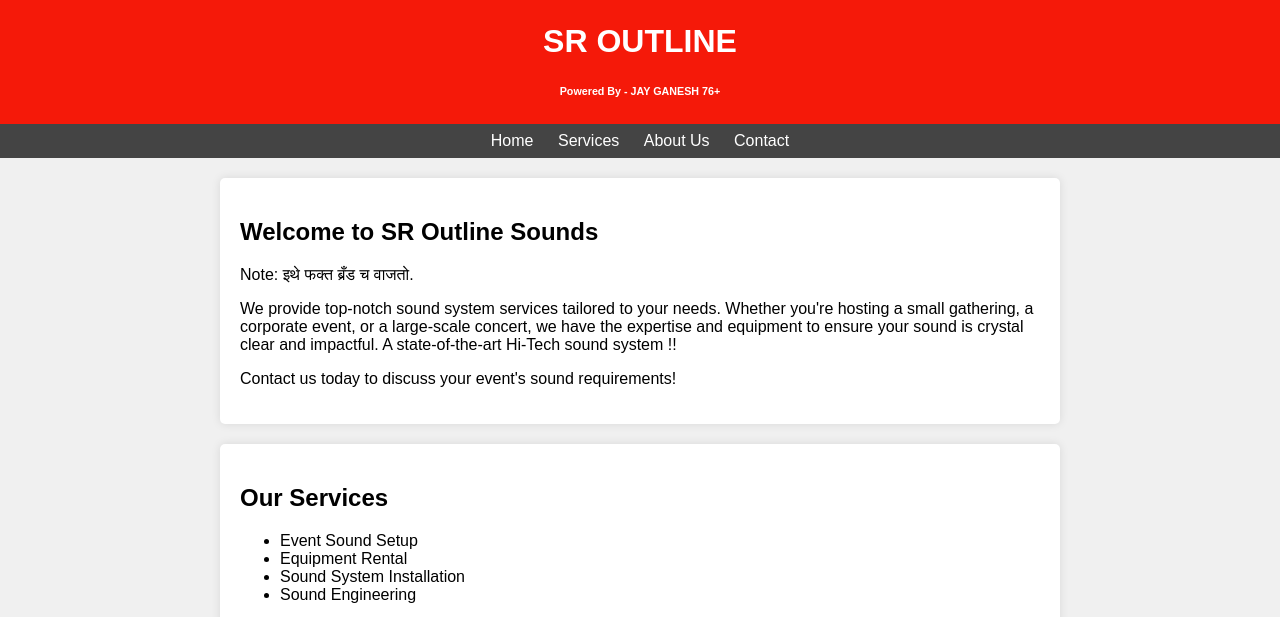
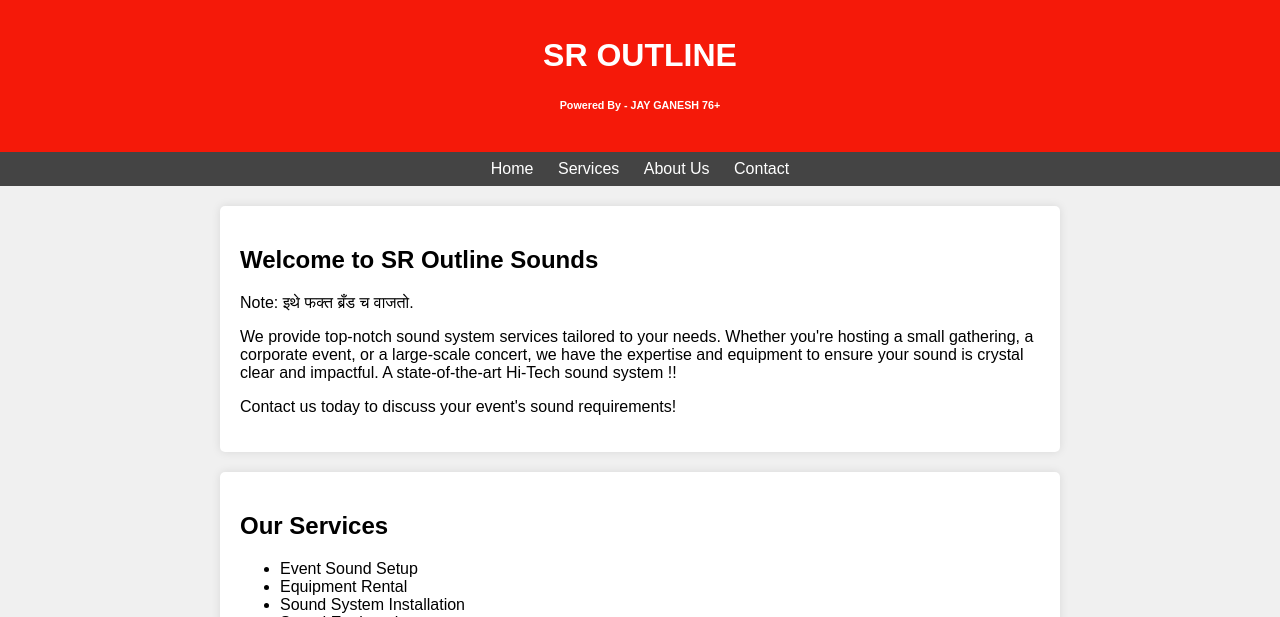
Before and after one commit to rohangarudpatil/sr-outline, a plain HTML site: page index.html in a window 1280 px wide. Shown: the top 617 px of the page. Drawn offline with Linux system fonts and the light colour scheme.

Commit message:
Update index.html

```diff
--- a/index.html
+++ b/index.html
@@ -16,7 +16,7 @@
             background-color: #f51909;
             color: #fff;
             text-align: center;
-            padding:2px;
+            padding:16px;
         }
         nav {
             text-align: center;
```
